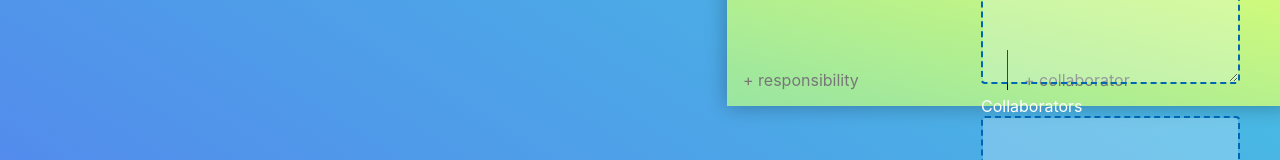
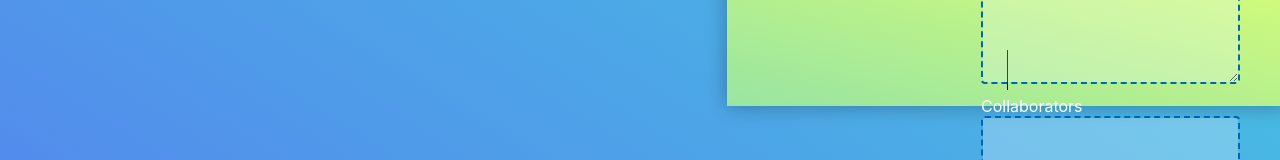
Before and after one commit to kenpower/CRC-cards, a Svelte app: page / in a window 1280 px wide. Both pictures are taken after a click on the button "New Card!". Shown: the part 474-634 px from the top of the page. Built offline with nearby package versions, Linux system fonts and the light colour scheme.

Commit message:
Hide new member inputs when not focused

```diff
--- a/src/components/CRCCardView.svelte
+++ b/src/components/CRCCardView.svelte
@@ -1,7 +1,10 @@
 <script>
     import { crcCards } from "../stores.js"
     export let card;
+    let focused = false;
 
+    const newResponsibilityPlaceholder = "+responsibility";
+    const newCollaboratorPlaceholder = "+collaborator";
     let newResponsibility;
     let newCollaborator;
 
@@ -28,15 +31,16 @@
     }
 
     const refresh = _ => {
-        newCollaborator = "+ collaborator"
-        newResponsibility = "+ responsibility"
-        $crcCards = $crcCards
+        newCollaborator = "";
+        newResponsibility = "";
+        $crcCards = $crcCards;
     }
 
     refresh();
 </script>
 
-<div class = "card">
+<div class = "card"
+    on:mouseover = "{() => focused = true}" on:focus = "{() => focused = true}" on:blur="{() => focused = false}" on:mouseleave="{() => focused = false}" >
     <span class="delete" on:click="{deleteCard}">&times;</span>
     <div class="title">
         <h1
@@ -47,9 +51,14 @@
         <div class = "responsibilities">
             <ul>
                 {#each card.responsibilities as responsibility}
-                    <input type="text" class="editable" contenteditable="true" bind:value={responsibility} on:change="{updateCard}"/>
+                    <input type="text" class="editable" contenteditable="true"
+                        bind:value={responsibility}
+                        on:change="{updateCard}"/>
                 {/each}
-                <input type="text" class="editable empty" contenteditable="true" bind:value={newResponsibility} on:change="{addResponsibility}"/>
+                <input type="text" class="editable empty" class:focused contenteditable="true"
+                    placeholder={newResponsibilityPlaceholder}
+                    bind:value={newResponsibility}
+                    on:change="{addResponsibility}"/>
             </ul>
         </div>
         <div class ="vline"/>
@@ -58,7 +67,10 @@
                 {#each card.collaborators as collaborator}
                     <input type="text" class="editable" contenteditable="true" bind:value={collaborator} on:change="{updateCard}"/>
                     {/each}
-                <input type="text" class="editable empty" contenteditable="true" bind:value={newCollaborator} on:change="{addCollaborator}"/>
+                <input type="text" class="editable empty" class:focused contenteditable="true"
+                    placeholder={newCollaboratorPlaceholder}
+                    bind:value={newCollaborator}
+                    on:change="{addCollaborator}"/>
             </ul>
         </div>
     </div>
@@ -127,6 +139,11 @@ input.editable{
 
 .empty{
     color: #777;
+     visibility: hidden;
 
 }
+
+.empty.focused{
+    visibility: visible;
+}
 </style>
```
